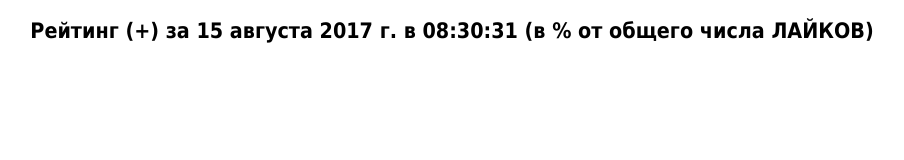
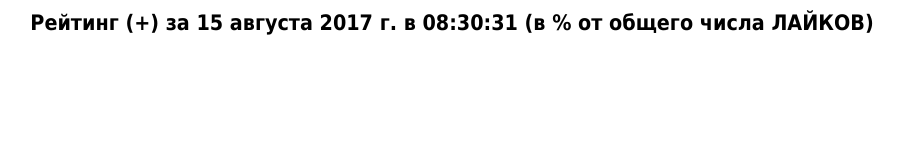
Before and after one commit to sociochart/vibory2018, a plain HTML site: page index.html in a window 1280 px wide. Shown: the whole page, without its empty margins (188-1092 px from the left). Drawn offline with Linux system fonts and the light colour scheme.

Commit message:
Add files via upload

```diff
--- a/style/style.css
+++ b/style/style.css
@@ -1,8 +1,8 @@
-body, html{ background-color:#fff}
+body, html{ background-color:#fff; padding:0px; margin:0px}
 a { text-decoration:underline}
 a:hover{ cursor:pointer}
 
-#title{ width:100%; text-align:center; font-family:Tahoma, Geneva, sans-serif; font-size:16pt; font-weight:bold; padding:10px 0px;}
+#title{ width:100%; text-align:center; font-family:Tahoma, Geneva, sans-serif; font-size:16pt; font-weight:bold; padding:10px 0px 0px 0px;}
 
 #chartName{ width:20%; min-width:300px; padding:10px; vertical-align:middle;}
 .chartNameContainer{ display:table; width:100%; text-align:left; margin-bottom:6px; vertical-align:middle;}
@@ -10,9 +10,8 @@ a:hover{ cursor:pointer}
 .chartNameName{ font-family:Tahoma, Geneva, sans-serif; font-size:14pt; font-weight:bold; padding-top:6pt;}
 .chartNameName span{ display:block; font-size:14px; color:#666}
 
-.graphContainer{ width:calc(100% - 20px); margin-bottom:10px;}
+.graphContainer{}
 #graphContainer_plus, #graphContainer_minus, #graphContainer_absolute{ position:absolute; top:0px; left:0px;opacity:0;}
-
 
 #control{width:30%; max-width:600px; }
 #ctrl{ font-size:20pt; text-decoration:none; color:#888}
```
